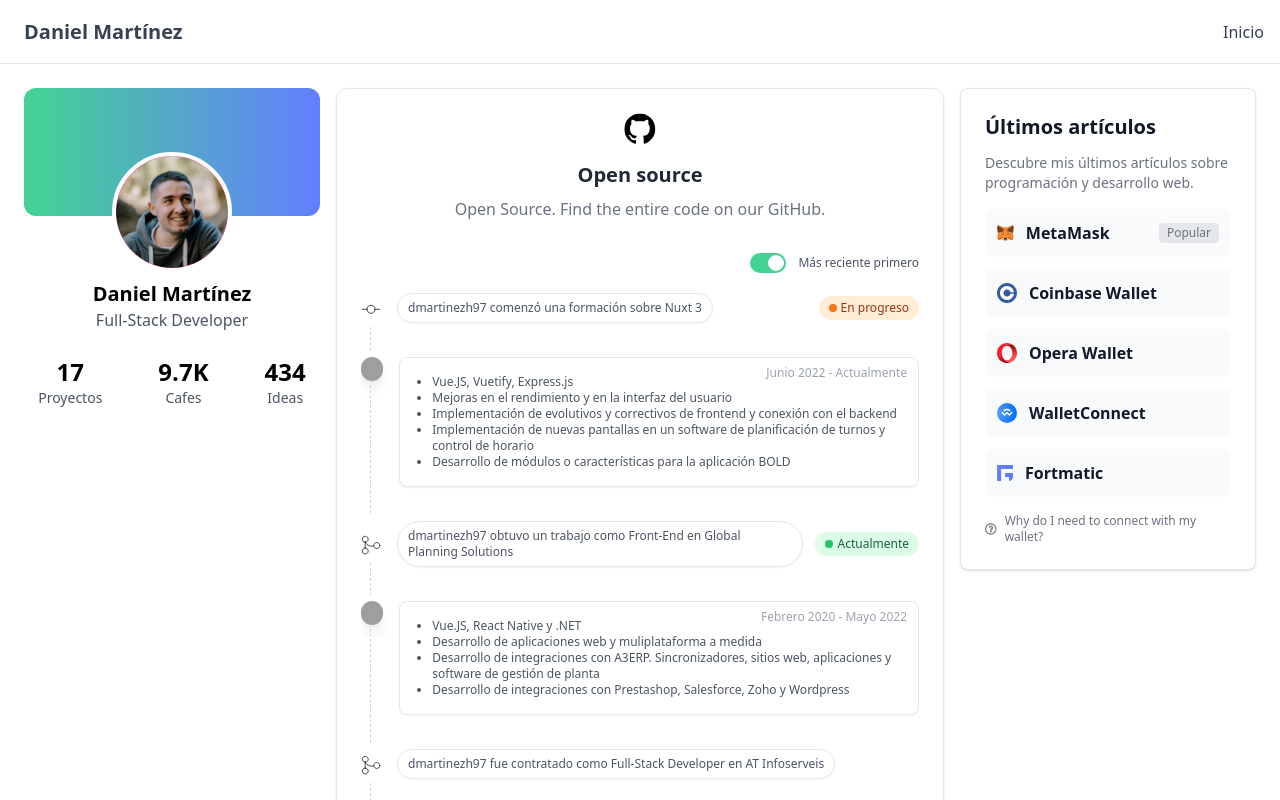
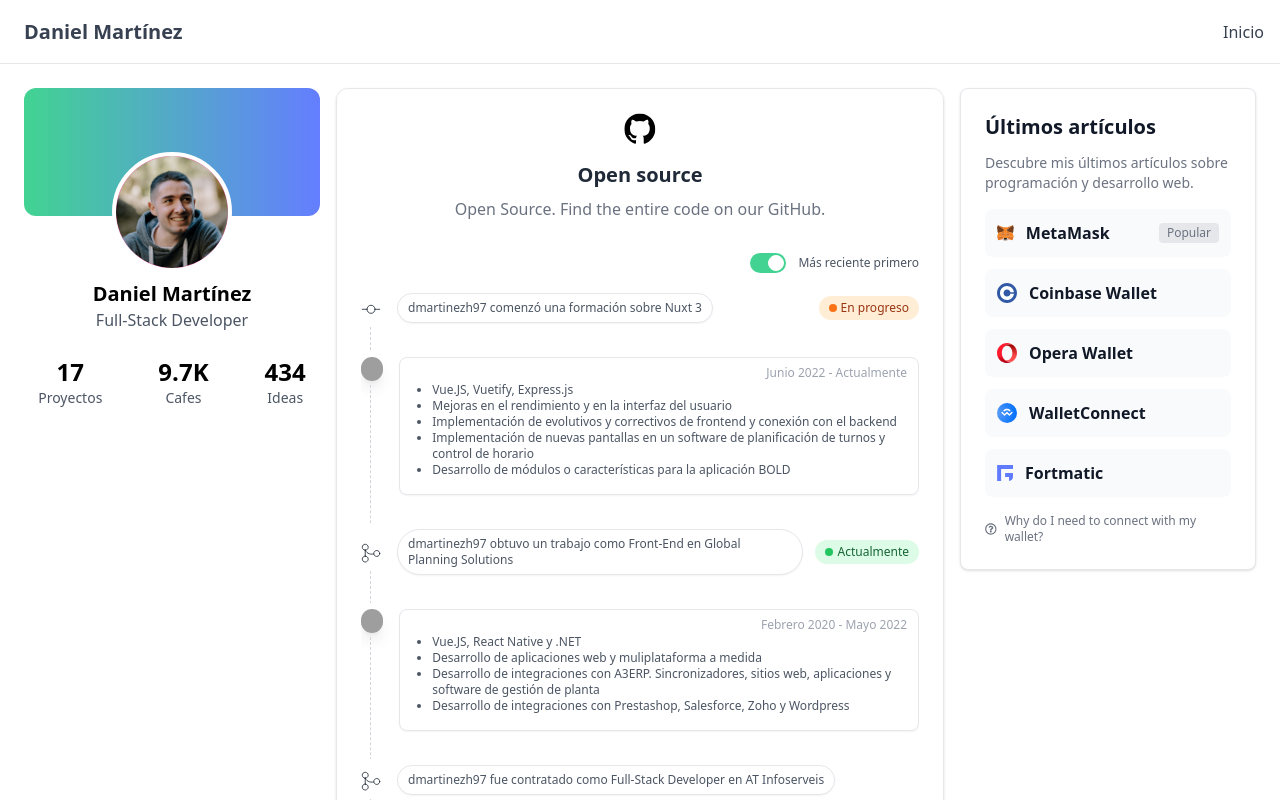
Before and after one commit to dmartinezh97/portafolio, a Nuxt app: page / in a window 1280 px wide. Shown: the top 800 px of the page. Built offline with nearby package versions, Linux system fonts and the light colour scheme; grey boxes are pictures that could not be loaded.

Commit message:
Padding superior

```diff
--- a/components/github/NewComment.vue
+++ b/components/github/NewComment.vue
@@ -8,7 +8,7 @@
                 src="https://flowbite.com/docs/images/people/profile-picture-5.jpg" alt="Bonnie image" />
             </div>
             <div
-            class="w-full items-center justify-between p-4 text-xs text-gray-600 bg-white border border-gray-200 rounded-lg shadow-sm sm:flex">
+            class="w-full items-center justify-between p-4 pt-6 text-xs text-gray-600 bg-white border border-gray-200 rounded-lg shadow-sm sm:flex">
                 <time v-if="fecha" class="absolute top-2 right-3 text-xs font-normal text-gray-400">{{ fecha }}</time>
                 <div v-if="text">{{ text }}</div>
                 <slot></slot>
```
